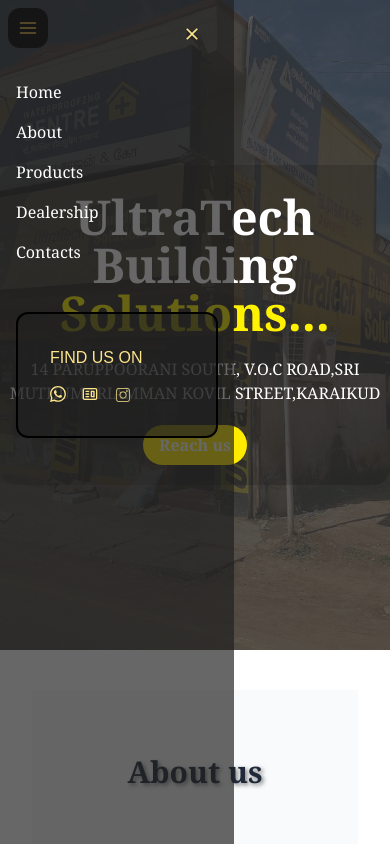
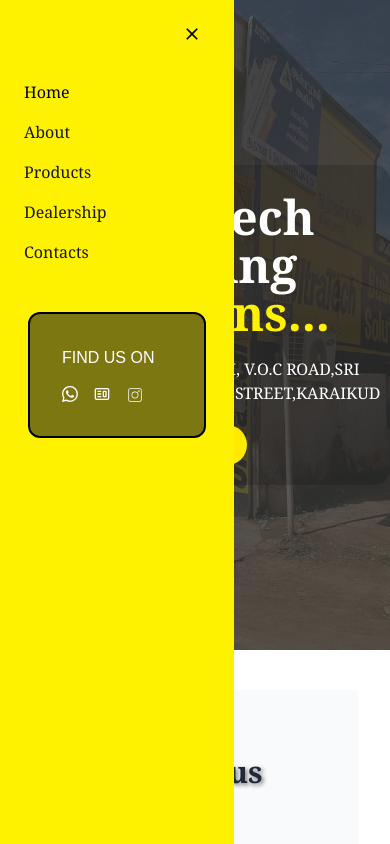
Before and after one commit to Kabileshwaran183/nc2, a React (Vite) app: page / in a window 390 px wide. Both pictures are taken after a click on the element 28 px from the left and 28 px from the top of the page. Shown: the top 844 px of the page. Built offline with nearby package versions, Linux system fonts and the light colour scheme.

Commit message:
completed navbar

```diff
--- a/src/components/Navbar.jsx
+++ b/src/components/Navbar.jsx
@@ -44,21 +44,21 @@
                 {showMenu && (
                     <div
                     className="
-                    z-50 w-[60%] h-screen overflow-scroll absolute top-0 left-0 p-4 scrollbar-hide bg-[rgba(32,32,31,0.68)]"
+                    z-50 w-[60%] md:w-[45%] md:hidden h-screen overflow-scroll absolute top-0 left-0 p-4 scrollbar-hide bg-[#FFF200]"
                     >
                         <div className="flex flex-col gap-8 py-12 relative">
-                            <ul className="flex flex-col gap-4 py-4">
-                            <li><a href="/home" className= "hover:text-[#FFF200] text-white">Home</a></li>
-                            <li><a href="#about" className= "hover:text-[#FFF200]  text-white">About </a></li>
-                            <li><a href="#Products" className= "hover:text-[#FFF200] text-white">Products</a></li>
-                            <li><a href="#servies" className= "hover:text-[#FFF200] text-white">Dealership</a></li>
-                            <li><a href="#contact" className= "hover:text-[#FFF200] text-white">Contacts</a></li>
+                            <ul className="flex flex-col text- gap-4 pl-2 py-4">
+                            <li><a href="/home" className= "181818] hover:text-white">Home</a></li>
+                            <li><a href="#about" className= "text-[#181818] hover:text-white">About </a></li>
+                            <li><a href="#Products" className= "text-[#181818] hover:text-white">Products</a></li>
+                            <li><a href="#servies" className= "text-[#181818] hover:text-white">Dealership</a></li>
+                            <li><a href="#contact" className= "text-[#181818] hover:text-white">Contacts</a></li>
                             </ul>
-                            <div className="flex flex-col border-2 border-black rounded-xl bg-[rgba(32,32,31,0.58)] p-8">
-                                <h2 className="text-base uppercase font-titleFont mb-4 text-amber-200">
+                            <div className="flex flex-col border-2 mx-3 border-black rounded-xl bg-[rgba(32,32,31,0.58)] p-8">
+                                <h2 className="text-base uppercase font-titleFont mb-4 text-white">
                                     Find us on
                                 </h2>
-                                <div className="flex gap-4 text-amber-200">
+                                <div className="flex gap-4 text-white">
                                     <span className="bannerIcon">
                                         <BsWhatsapp />
                                     </span>
@@ -73,7 +73,7 @@
                             <span
                                 onClick={() => setShowMenu(false)}
                                 className="
-                    absolute top-2 right-4 text-amber-200 hover:text-designColor duration-300 text-xl cursor-pointer"
+                    absolute top-2 right-4 text-black hover:text-designColor duration-300 text-xl cursor-pointer"
                             >
                                 <MdClose />
                             </span>
```
